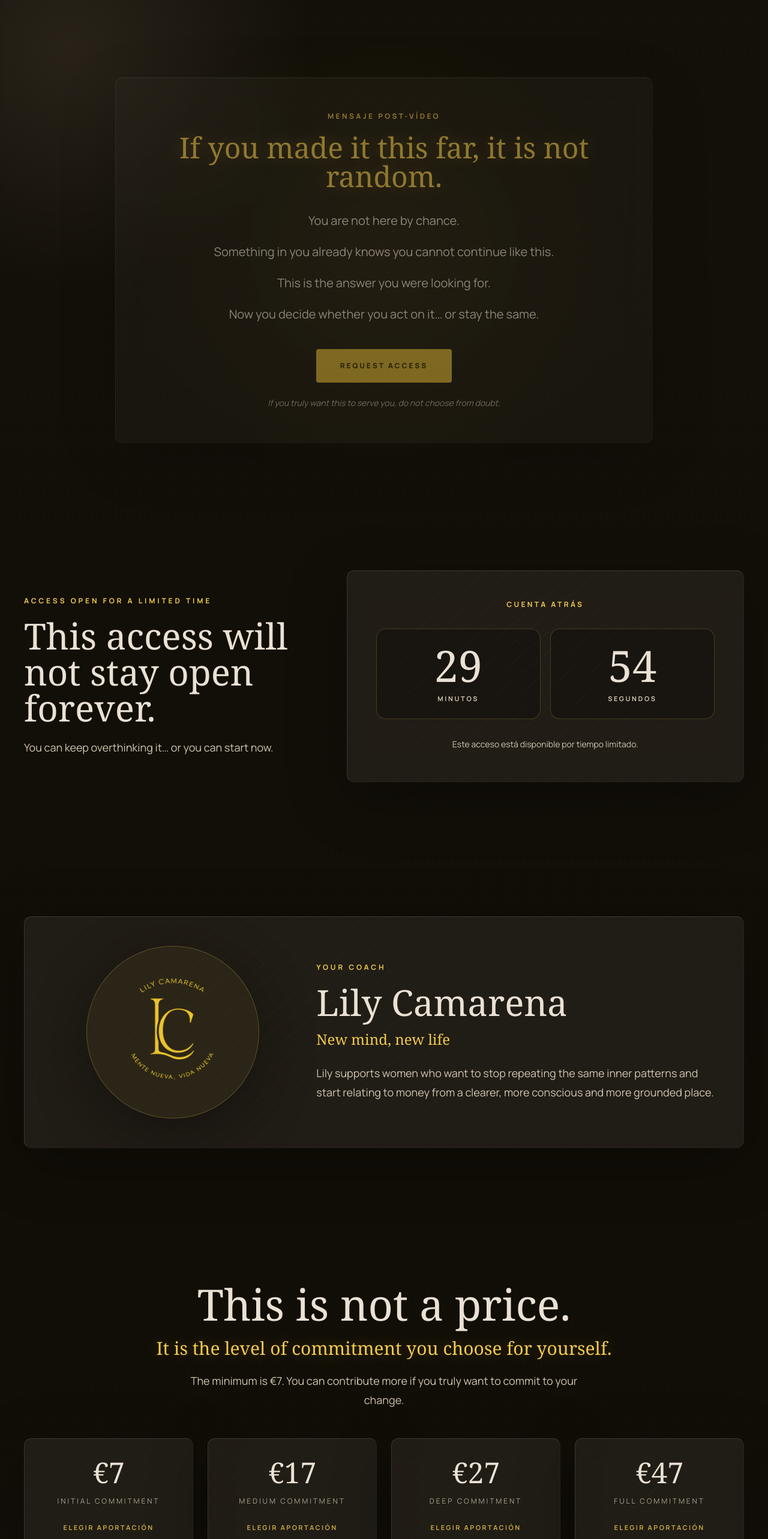
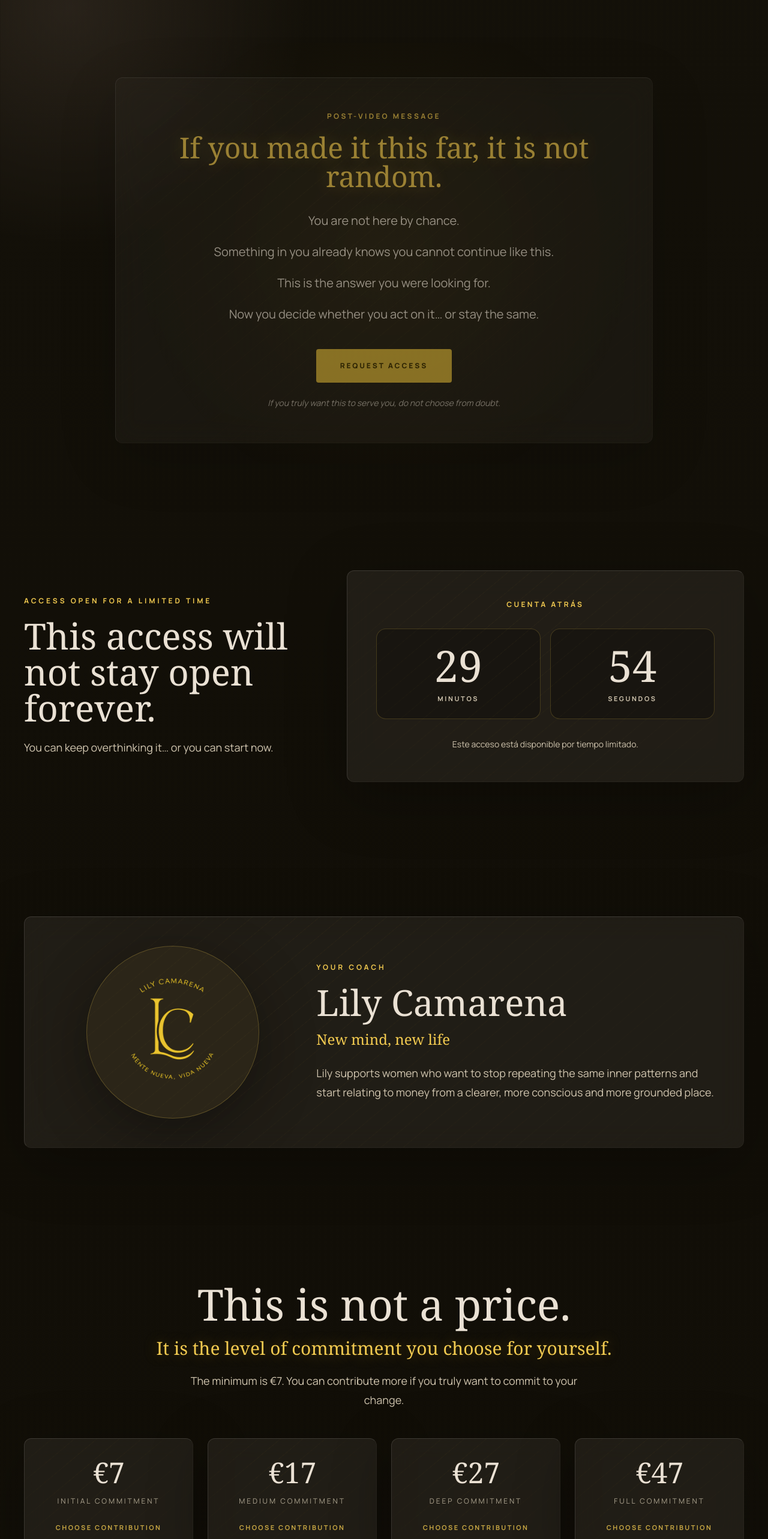
Before and after one commit to albypersonaltrainer-arch/reto-lily-premium, a Next.js app: page /en/money-challenge in a window 1280 px wide. Shown: the part 1920-4486 px from the top of the page at 60% size. Built offline with nearby package versions, Linux system fonts and the light colour scheme; no server answers.

Commit message:
Update ChallengeLanding.tsx

```diff
--- a/components/ChallengeLanding.tsx
+++ b/components/ChallengeLanding.tsx
@@ -7,8 +7,30 @@ import { Countdown } from "@/components/Countdown";
 import { LeadForm } from "@/components/LeadForm";
 import { VideoGate } from "@/components/VideoGate";
 
+function WhatsAppIcon() {
+  return (
+    <svg
+      viewBox="0 0 32 32"
+      aria-hidden="true"
+      className="h-8 w-8"
+      fill="currentColor"
+    >
+      <path d="M16.02 3.2C8.96 3.2 3.22 8.86 3.22 15.81c0 2.23.6 4.4 1.74 6.31L3.1 28.8l6.93-1.8a12.97 12.97 0 0 0 5.99 1.5c7.06 0 12.8-5.65 12.8-12.6S23.08 3.2 16.02 3.2Zm0 23.15c-1.9 0-3.76-.5-5.39-1.45l-.39-.23-4.12 1.07 1.1-3.9-.26-.4a10.31 10.31 0 0 1-1.6-5.53c0-5.77 4.78-10.46 10.66-10.46 5.87 0 10.65 4.69 10.65 10.46 0 5.76-4.78 10.44-10.65 10.44Zm5.84-7.82c-.32-.16-1.89-.92-2.18-1.02-.3-.1-.51-.16-.72.16-.21.31-.82 1.02-1.01 1.23-.18.2-.37.23-.69.08-.32-.16-1.34-.49-2.56-1.55-.95-.83-1.59-1.85-1.78-2.16-.18-.32-.02-.49.14-.64.14-.14.32-.36.48-.54.16-.18.21-.31.32-.52.1-.2.05-.39-.03-.54-.08-.16-.72-1.7-.99-2.33-.26-.62-.52-.53-.72-.54h-.61c-.21 0-.55.08-.84.39-.29.31-1.1 1.06-1.1 2.59s1.13 3.01 1.29 3.22c.16.2 2.23 3.35 5.4 4.7.75.32 1.34.51 1.8.65.76.24 1.44.21 1.98.13.6-.09 1.89-.76 2.16-1.49.27-.73.27-1.35.19-1.49-.08-.13-.29-.21-.61-.36Z" />
+    </svg>
+  );
+}
+
 export function ChallengeLanding({ copy }: { copy: ChallengeCopy }) {
   const [unlocked, setUnlocked] = useState(false);
+
+  const accessUnlockedLabel =
+    copy.locale === "es" ? "Acceso desbloqueado" : "Access unlocked";
+
+  const postVideoLabel =
+    copy.locale === "es" ? "Mensaje post-vídeo" : "Post-video message";
+
+  const chooseContributionLabel =
+    copy.locale === "es" ? "Elegir aportación" : "Choose contribution";
 
   return (
     <div className="invisible-pattern-shell">
@@ -103,13 +125,11 @@ export function ChallengeLanding({ copy }: { copy: ChallengeCopy }) {
           <div className="mx-auto max-w-4xl text-center">
             <div
               className={`glass-panel pattern-card rounded-xl border-champagne/30 p-8 transition duration-700 md:p-14 ${
-                unlocked
-                  ? "translate-y-0 opacity-100 shadow-glow"
-                  : "translate-y-3 opacity-55"
+                unlocked ? "translate-y-0 opacity-100 shadow-glow" : "translate-y-3 opacity-60"
               }`}
             >
               <p className="mb-5 text-xs font-bold uppercase tracking-[0.28em] text-champagne">
-                {unlocked ? "Acceso desbloqueado" : "Mensaje post-vídeo"}
+                {unlocked ? accessUnlockedLabel : postVideoLabel}
               </p>
 
               <h3 className="text-glow font-serif text-4xl leading-tight text-champagne md:text-5xl">
@@ -223,7 +243,7 @@ export function ChallengeLanding({ copy }: { copy: ChallengeCopy }) {
                     {option.label}
                   </div>
                   <div className="mt-7 text-[11px] font-bold uppercase tracking-[0.22em] text-champagne/80">
-                    Elegir aportación
+                    {chooseContributionLabel}
                   </div>
                 </a>
               ))}
@@ -255,20 +275,8 @@ export function ChallengeLanding({ copy }: { copy: ChallengeCopy }) {
           </div>
         </section>
 
-        <section id="solicita-acceso" className="px-6 py-20 md:py-28">
+        <section id="solicita-acceso" className="scroll-mt-28 px-6 py-20 md:py-28">
           <div className="mx-auto max-w-4xl">
-            <div className="mb-10 text-center">
-              <p className="text-xs font-bold uppercase tracking-[0.32em] text-champagne">
-                Acceso al reto
-              </p>
-              <h2 className="mt-5 font-serif text-5xl leading-tight text-linen md:text-7xl">
-                {copy.form.title}
-              </h2>
-              <p className="mx-auto mt-6 max-w-2xl text-lg leading-8 text-muted">
-                {copy.form.text}
-              </p>
-            </div>
-
             <LeadForm copy={copy} />
           </div>
         </section>
@@ -307,8 +315,8 @@ export function ChallengeLanding({ copy }: { copy: ChallengeCopy }) {
         <section className="px-6 py-20 md:py-28">
           <div className="mx-auto max-w-3xl">
             <div className="glass-panel pattern-card rounded-xl p-8 text-center md:p-12">
-              <div className="mx-auto mb-6 flex h-16 w-16 items-center justify-center rounded-full border border-champagne/30 bg-champagne/10 text-3xl">
-                ☎
+              <div className="mx-auto mb-6 flex h-16 w-16 items-center justify-center rounded-full border border-champagne/30 bg-champagne/10 text-champagne">
+                <WhatsAppIcon />
               </div>
 
               <h2 className="font-serif text-4xl text-linen md:text-5xl">
```
